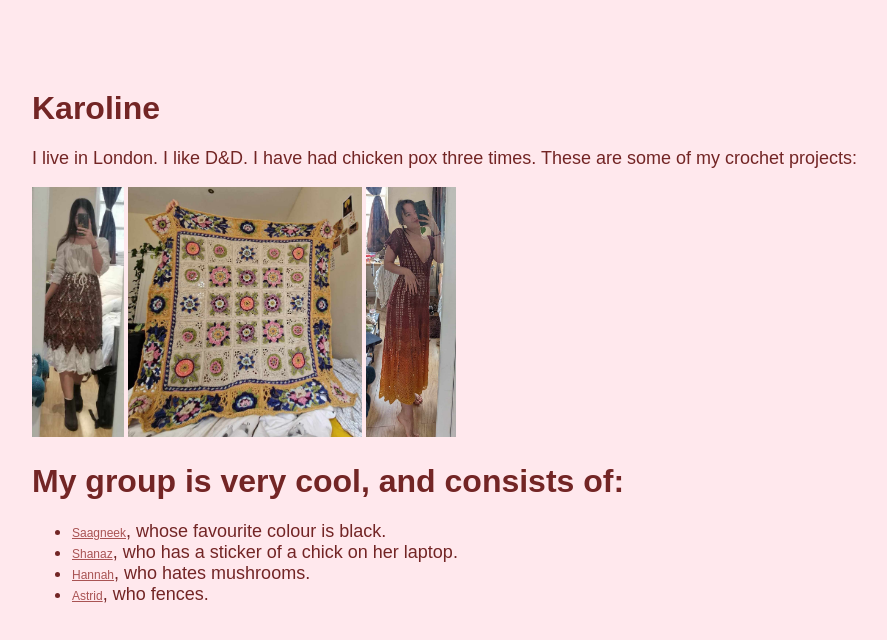
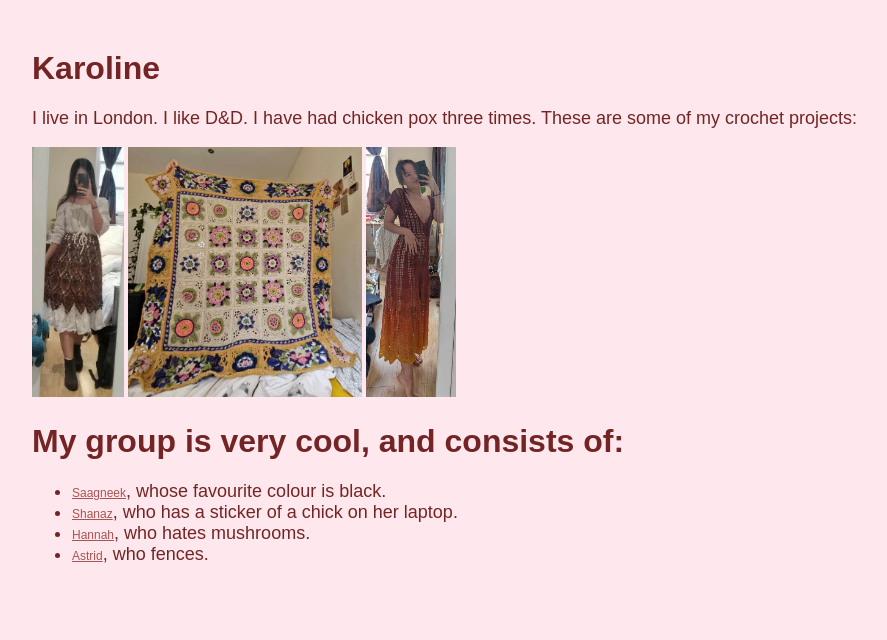
Before and after one commit to KarolineHansen/INST0018_23-24_uczckkh, a plain HTML site: page index.html in a window 1280 px wide. Shown: the whole page, without its empty margins (68-955 px from the left). Drawn offline with Linux system fonts and the light colour scheme.

Commit message:
Update main.css

```diff
--- a/main.css
+++ b/main.css
@@ -3,8 +3,8 @@ body {
 	background-image: url("lavenderbg.gif");
 	background-position: left bottom;
 	background-repeat: repeat-x;
-	margin-top: 90px;
-	margin-bottom: 100px;
+	margin-top: 50px;
+	margin-bottom: 50px;
 	margin-right: 100px;
 	margin-left: 100px;
 }
```
